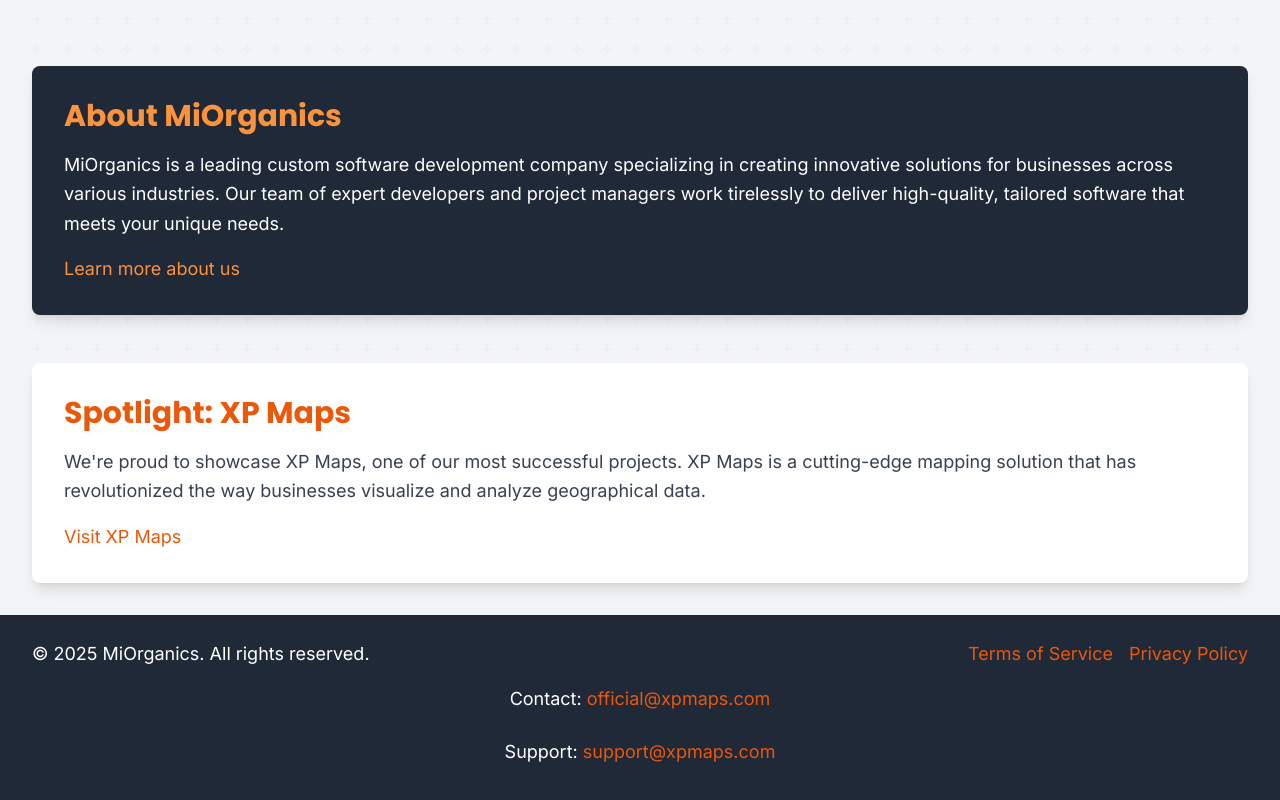
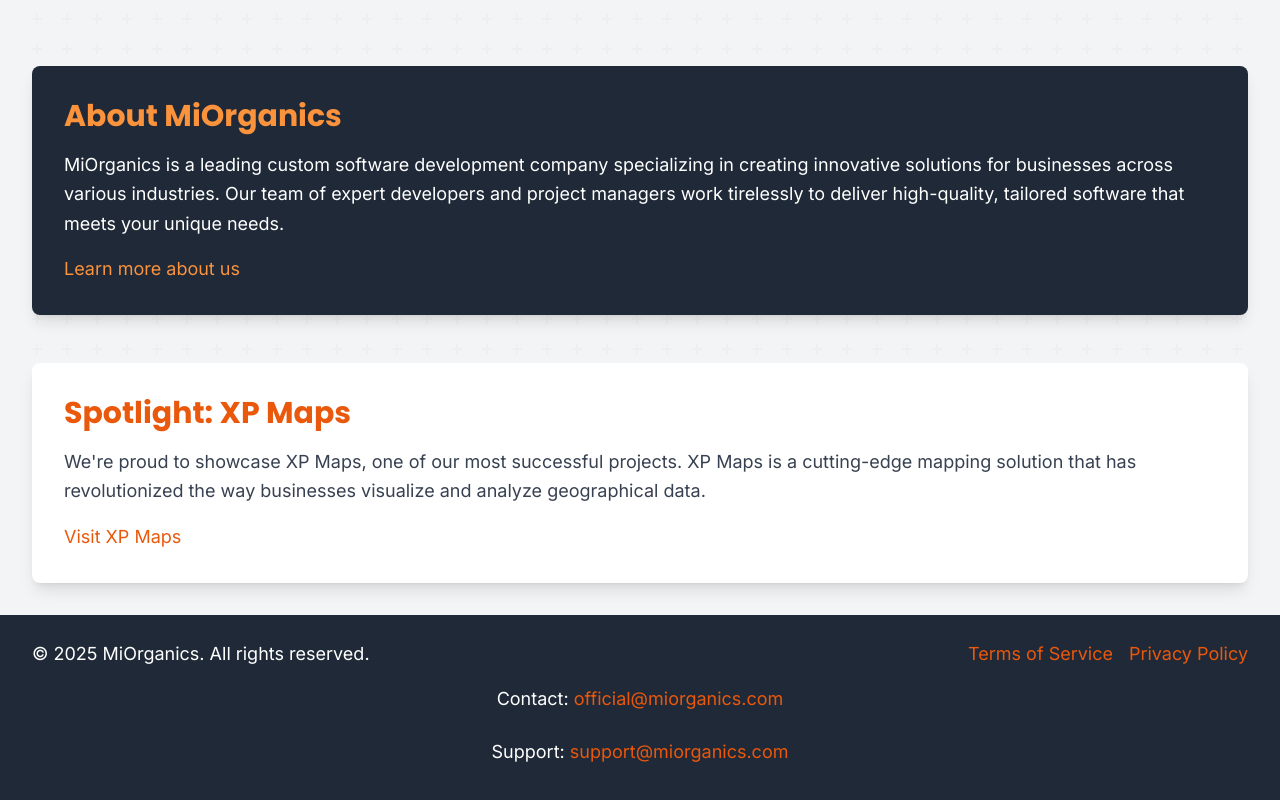
Before and after one commit to vtnt9/miorganics, a React (Vite) app: page / in a window 1280 px wide. Shown: the part 382-1182 px from the top of the page. Built offline with nearby package versions, Linux system fonts and the light colour scheme.

Commit message:
Update contact email addresses
Update email addresses from xpmaps.com to miorganics.com in contact information.

```diff
--- a/src/components/Layout.jsx
+++ b/src/components/Layout.jsx
@@ -56,8 +56,8 @@ const Layout = ({ children }) => {
             </ul>
           </div>
           <div className="mt-4 text-center">
-            <p>Contact: <a href="mailto:official@xpmaps.com" className="hover:text-orange-400 transition-colors duration-200">official@xpmaps.com</a></p>
-            <p>Support: <a href="mailto:support@xpmaps.com" className="hover:text-orange-400 transition-colors duration-200">support@xpmaps.com</a></p>
+            <p>Contact: <a href="mailto:official@miorganics.com" className="hover:text-orange-400 transition-colors duration-200">official@miorganics.com</a></p>
+            <p>Support: <a href="mailto:support@miorganics.com" className="hover:text-orange-400 transition-colors duration-200">support@miorganics.com</a></p>
           </div>
         </div>
       </footer>
--- a/src/pages/Contact.jsx
+++ b/src/pages/Contact.jsx
@@ -1,3 +1,4 @@
+
 import React from 'react';
 import { useForm } from 'react-hook-form';
 import { zodResolver } from '@hookform/resolvers/zod';
@@ -101,7 +102,7 @@ const Contact = () => {
           <CardContent className="space-y-4">
             <div className="flex items-center space-x-2">
               <Mail className="text-orange-600" />
-              <p className="text-gray-700">official@xpmaps.com</p>
+              <p className="text-gray-700">official@miorganics.com</p>
             </div>
             <div className="flex items-center space-x-2">
               <Phone className="text-orange-600" />
```
